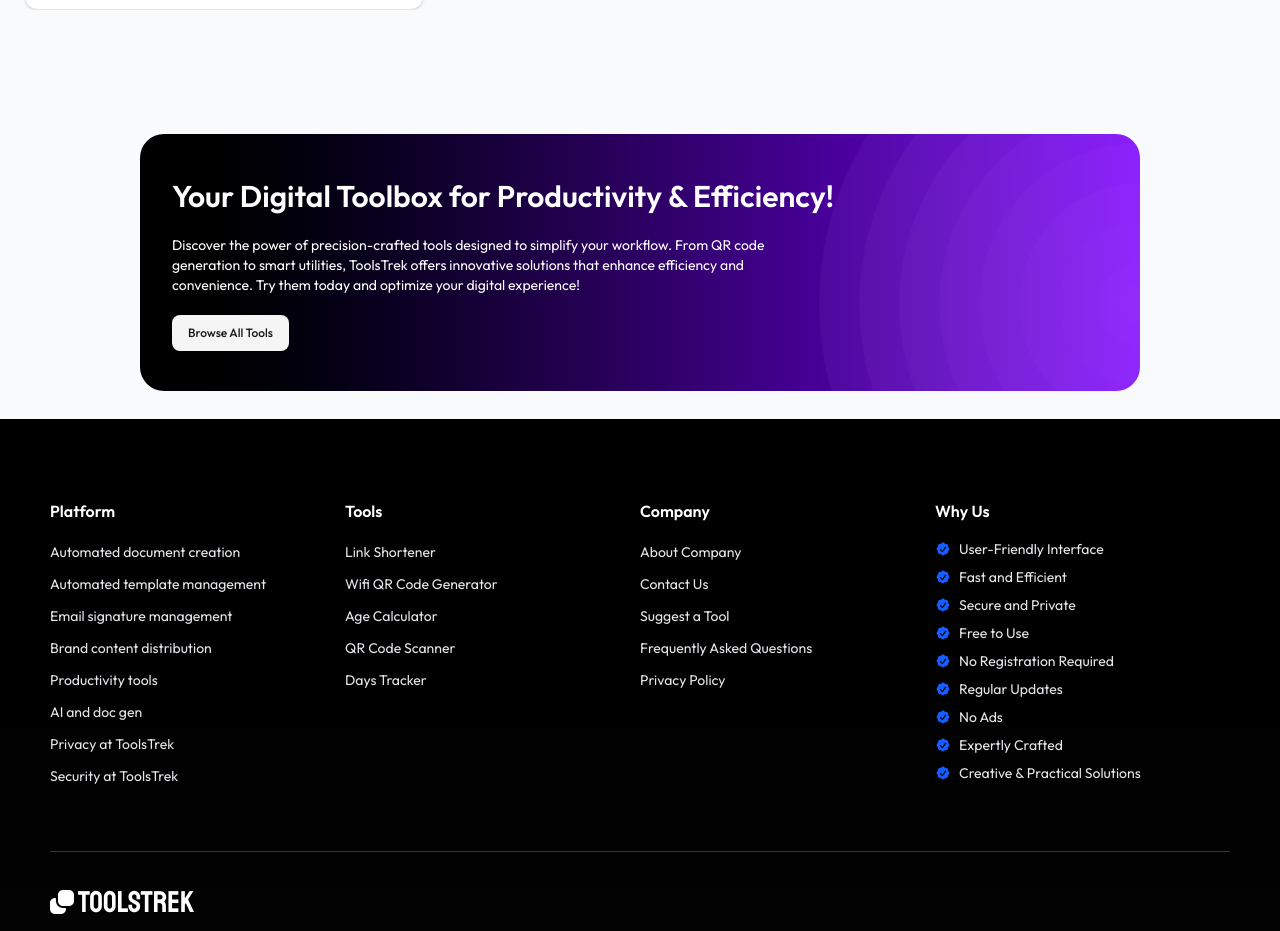
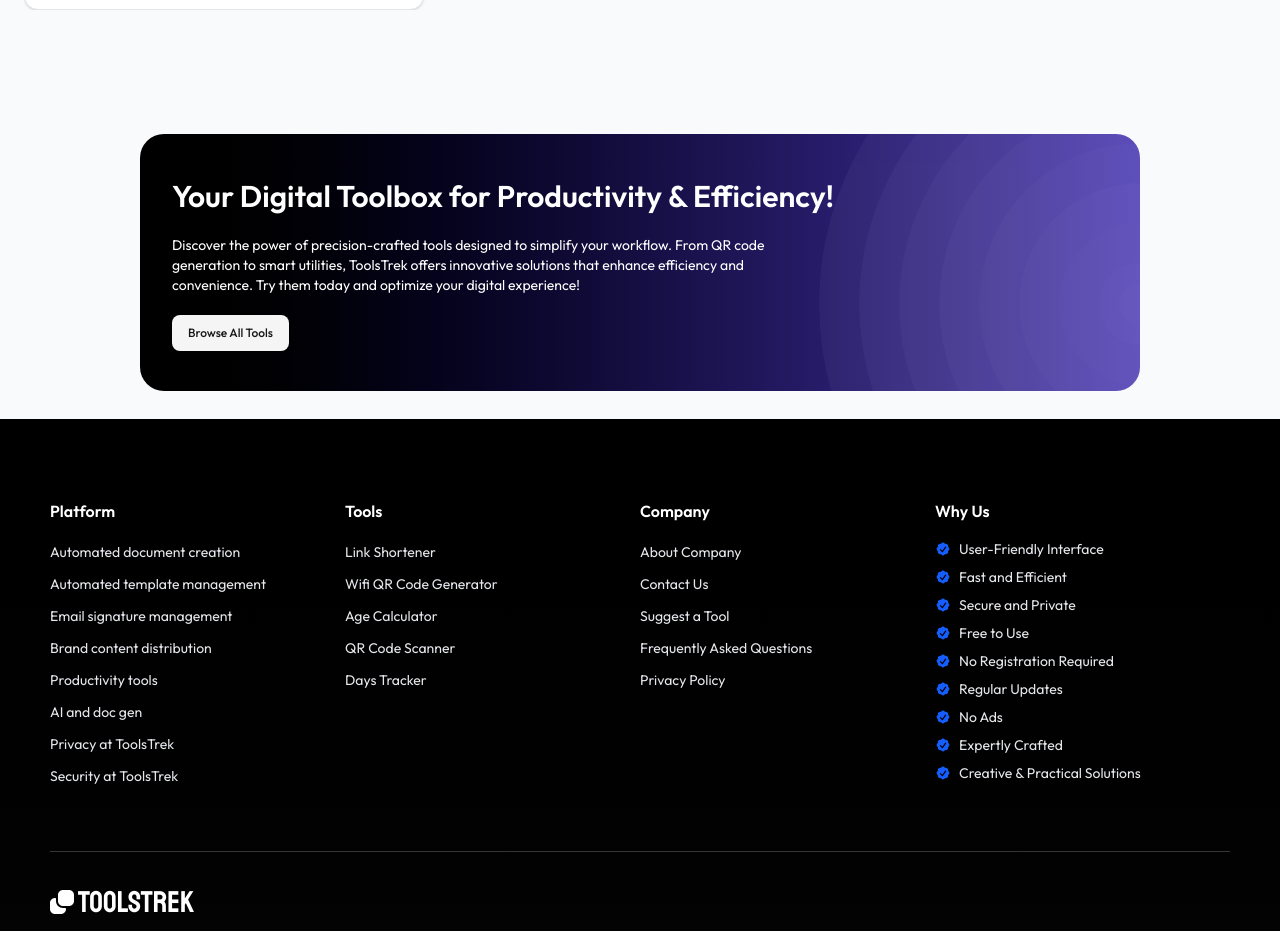
Before and after one commit to tasnimultas67/toolstrek, a Next.js app: page / in a window 1280 px wide. Shown: the part 2378-3309 px from the top of the page. Built offline with nearby package versions, Linux system fonts and the light colour scheme.

Commit message:
feat: Update CTA component background gradient for enhanced visual appeal

```diff
--- a/app/tools-compo/Home-Compo/CTA.js
+++ b/app/tools-compo/Home-Compo/CTA.js
@@ -44,7 +44,7 @@ const CTA = () => {
   return (
     <section className="relative">
       <motion.div
-        className="w-full md:w-[1000px] mx-auto text-left bg-gradient-to-r from-black to-brandColor rounded-3xl text-white py-10 px-4 sm:px-6 lg:px-8 relative overflow-hidden pb-52 md:pb-10"
+        className="w-full md:w-[1000px] mx-auto text-left bg-gradient-to-r from-black to-brandColorHover  rounded-3xl text-white py-10 px-4 sm:px-6 lg:px-8 relative overflow-hidden pb-52 md:pb-10"
         initial="hidden"
         whileInView="visible"
         viewport={{ once: true, margin: "-100px" }}
```
